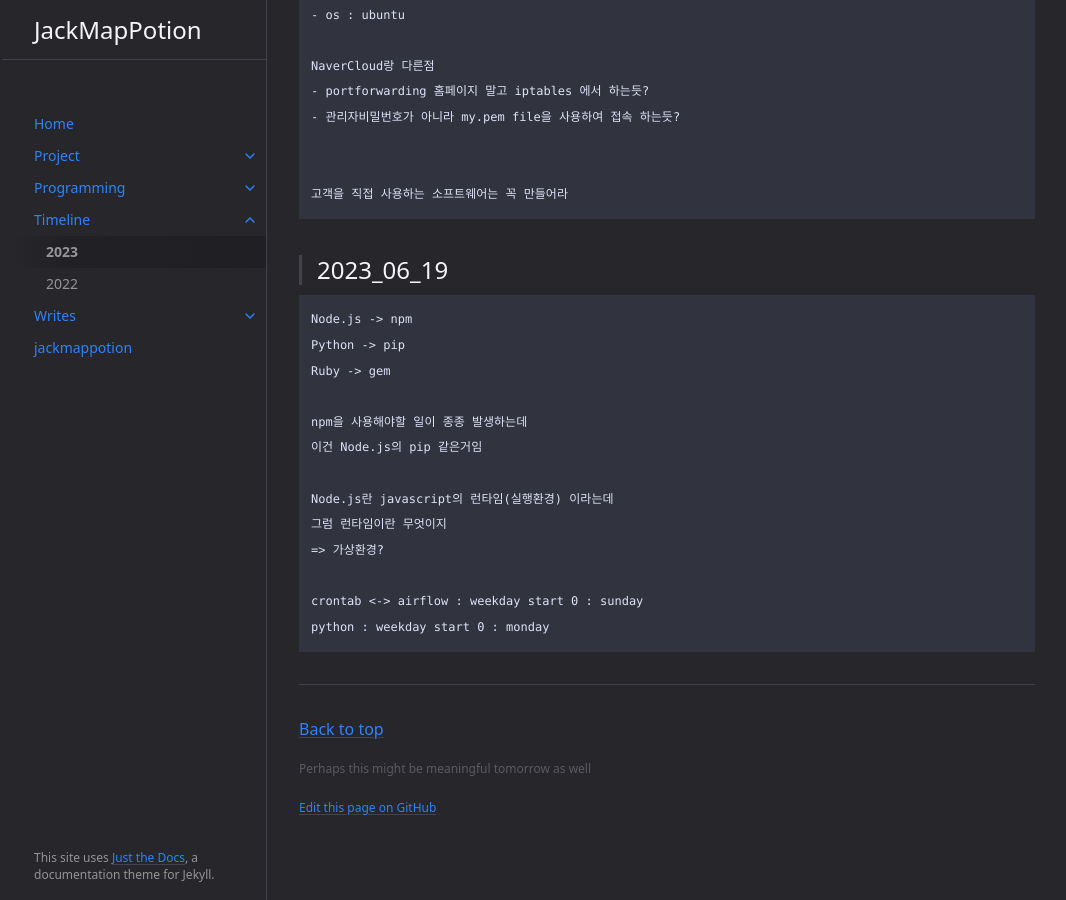
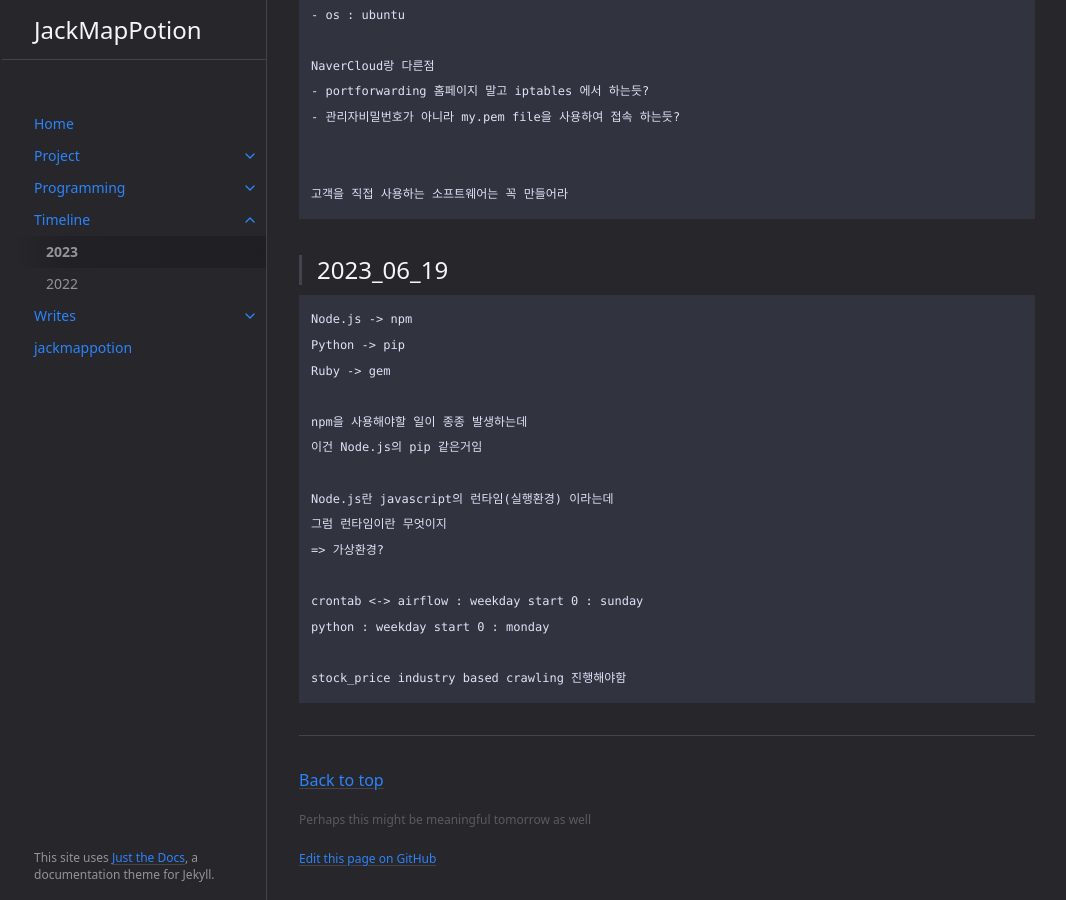
Before and after one commit to jackmappotion/jackmappotion.github.io, a Jekyll site: the page built from docs/timeline/2023.md, in a window 1280 px wide and 900 px high, scrolled down 2795 px. Shown: the whole window, without its empty margins (105-1171 px from the left). Built offline with Jekyll 4.4.1, drawn with Linux system fonts in a browser that asks for light colours.

Commit message:
:heavy_plus_sign: Add 2023_06_19

````diff
--- a/docs/timeline/2023.md
+++ b/docs/timeline/2023.md
@@ -137,4 +137,6 @@ Node.js란 javascript의 런타임(실행환경) 이라는데
 
 crontab <-> airflow : weekday start 0 : sunday
 python : weekday start 0 : monday
+
+stock_price industry based crawling 진행해야함
 ```
````
